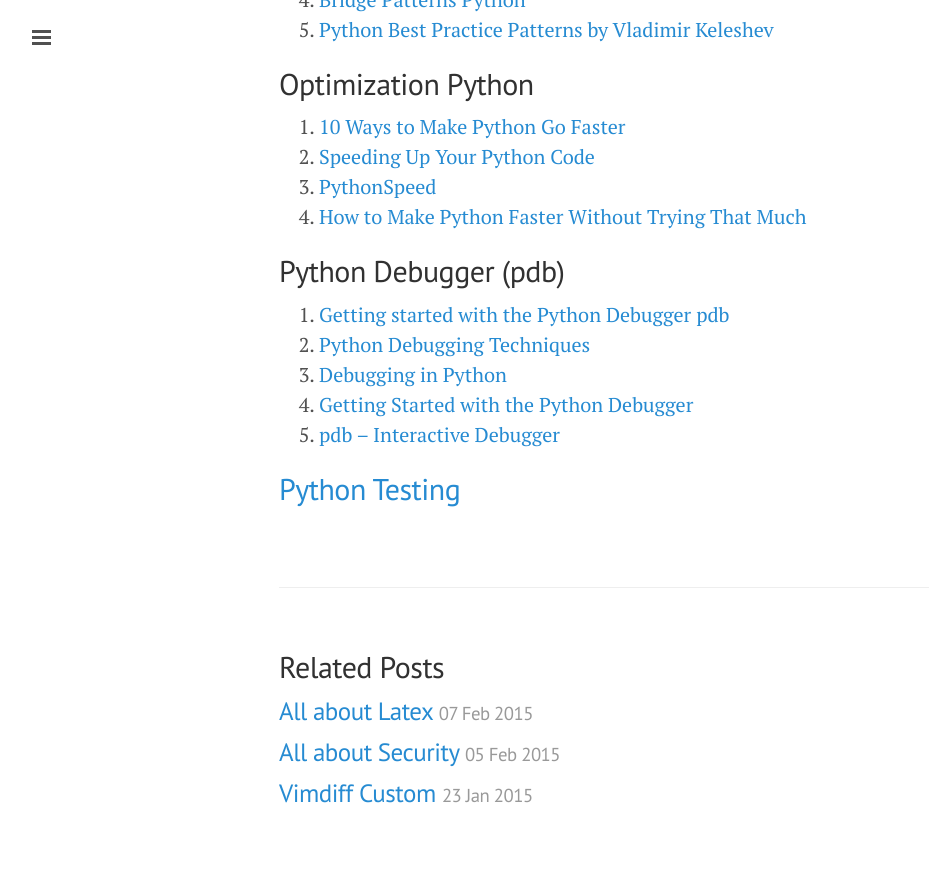
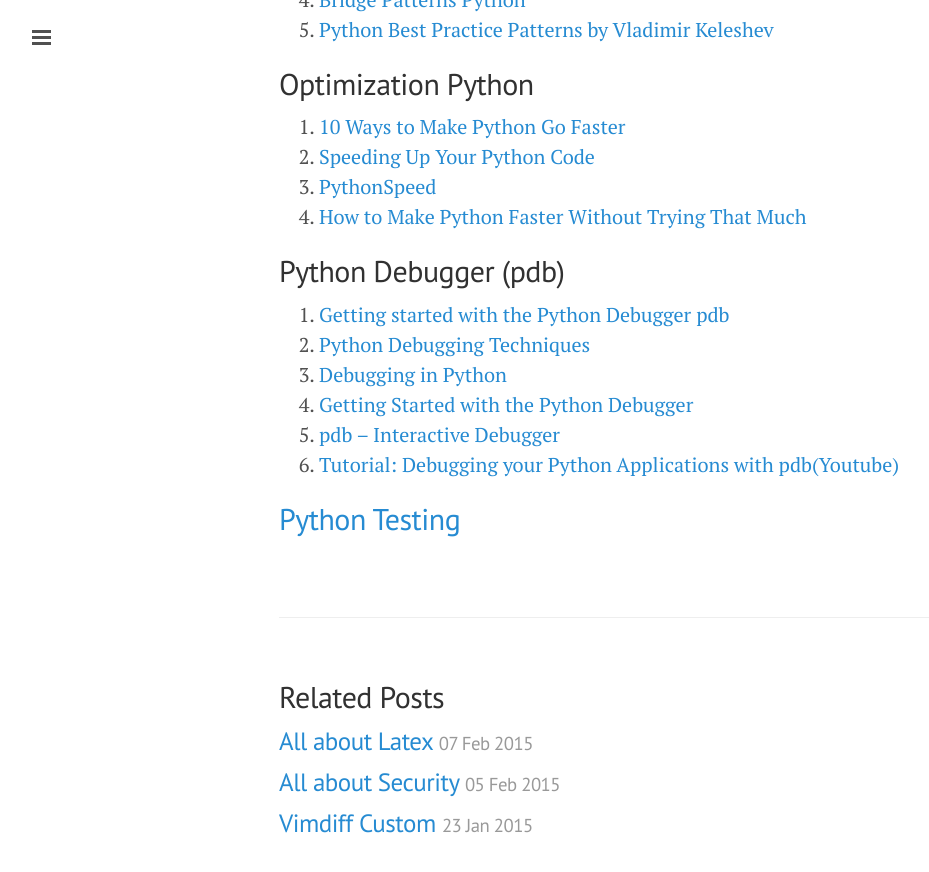
Before and after one commit to ibotdotout/ibotdotout.github.io, a Jekyll site: the page built from _posts/2014-06-08-python.md, in a window 1280 px wide and 900 px high, scrolled down 3977 px. Shown: the top 872 px of the window, without its empty margins (1-930 px from the left). Built offline with Jekyll 4.4.1, drawn with Linux system fonts in a browser that asks for light colours; Markdown is read by kramdown in place of the engine named in the settings.

Commit message:
Update 2014-06-08-python.md

```diff
--- a/_posts/2014-06-08-python.md
+++ b/_posts/2014-06-08-python.md
@@ -165,5 +165,6 @@ permalink: python
 3. [Debugging in Python](https://pythonconquerstheuniverse.wordpress.com/2009/09/10/debugging-in-python/)
 4. [Getting Started with the Python Debugger](http://tech.pro/tutorial/1382/getting-started-with-the-python-debugger)
 5. [pdb – Interactive Debugger](http://pymotw.com/2/pdb/#temporary-breakpoints)
+6. [Tutorial: Debugging your Python Applications with pdb(Youtube)](https://www.youtube.com/watch?v=bZZTeKPRSLQ)
 
 ## [Python Testing]({{url}}/python-testing)
```
